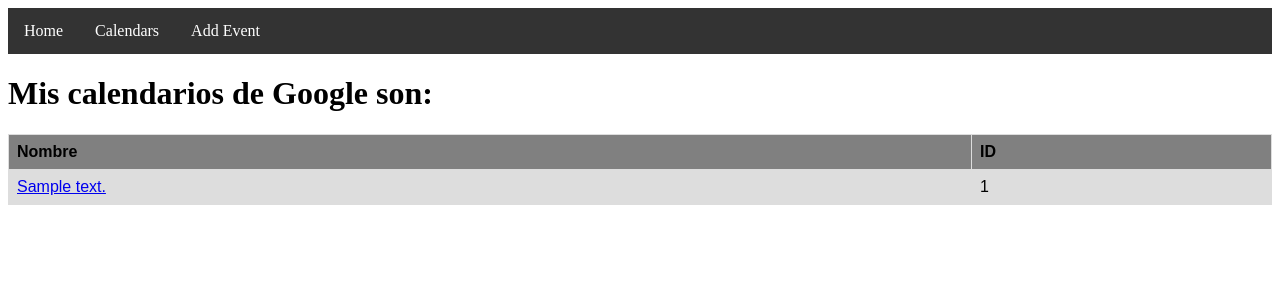
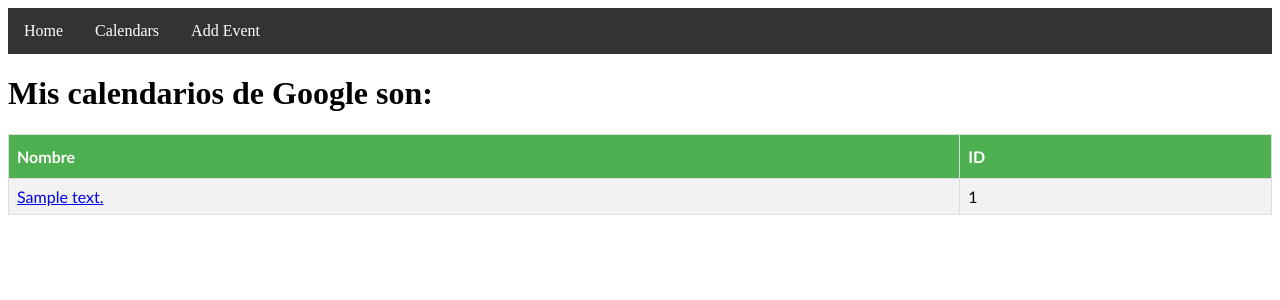
Before and after one commit to 6uzm4n/CalendarSW, a Python web app: template templates/calendar_list.html in a window 1280 px wide. Shown: the top 300 px of the page. Run offline with Jinja, Linux system fonts and the light colour scheme; the template is opened without the code that fills it: most values are stand-ins (such as "Sample title", 1, 10 or a date in 2020).

Commit message:
Mejoras en calendar.html. Cambios en css.

```diff
--- a/css/styles.css
+++ b/css/styles.css
@@ -1,23 +1,10 @@
-.map {
-    height: 700px;
-    width: 90%;
+.clickable {
+    cursor: pointer;
 }
 
-table {
-    font-family: arial, sans-serif;
-    border-collapse: collapse;
+#map {
+    height: 700px;
     width: 100%;
-    background-color: grey;
-}
-
-td, th {
-    border: 1px solid #dddddd;
-    text-align: left;
-    padding: 8px;
-}
-
-tr:nth-child(even) {
-    background-color: #dddddd;
 }
 
 /* Navivation bar */
@@ -41,7 +28,32 @@ li a {
     text-decoration: none;
 }
 
-/* Change the link color to #111 (black) on hover */
 li a:hover {
     background-color: #111;
 }
+
+/*
+ * Table custom style.
+ */
+.custom_table {
+    font-family: "Trebuchet MS", Arial, Helvetica, sans-serif;
+    border-collapse: collapse;
+    width: 100%;
+}
+
+.custom_table td, .custom_table th {
+    border: 1px solid #ddd;
+    padding: 8px;
+}
+
+.custom_table tr:nth-child(even){background-color: #f2f2f2;}
+
+.custom_table tr:hover {background-color: #ddd;}
+
+.custom_table th {
+    padding-top: 12px;
+    padding-bottom: 12px;
+    text-align: left;
+    background-color: #4CAF50;
+    color: white;
+}
--- a/main.py
+++ b/main.py
@@ -134,6 +134,7 @@ class Calendar(BaseHandler):
                      'Authorization': 'Bearer ' + access_token}
         http = httplib2.Http()
         respuesta, cuerpo = http.request('https://' + servidor + uri, method=metodo, headers=cabeceras)
+        logging.error(cuerpo)
         json_cuerpo = json.loads(cuerpo)
         items = json_cuerpo['items']
 
@@ -147,9 +148,10 @@ class Calendar(BaseHandler):
                 servidor = 'maps.googleapis.com/maps/api/geocode/json?address=' + location + '&key=' + maps_api_key
                 http = httplib2.Http()
                 respuesta, cuerpo = http.request('https://' + servidor)
-                logging.warning(cuerpo)
+                logging.error(cuerpo)
                 json_cuerpo = json.loads(cuerpo)
-                each['coordinates'] = json_cuerpo['results'][0]['geometry']['location']
+                if json_cuerpo['results'] != []:
+                    each['coordinates'] = json_cuerpo['results'][0]['geometry']['location']
                 logging.warning(json.dumps(each))
 
 
--- a/templates/calendar_list.html
+++ b/templates/calendar_list.html
@@ -3,7 +3,7 @@
 {% block content %}
 
 <h1>Mis calendarios de Google son:</h1>
-<table>
+<table class="custom_table">
     <tr>
     <th>Nombre</th>
     <th>ID</th>
```
Also changed, not shown: templates/calendar.html (+80 -11 lines).
